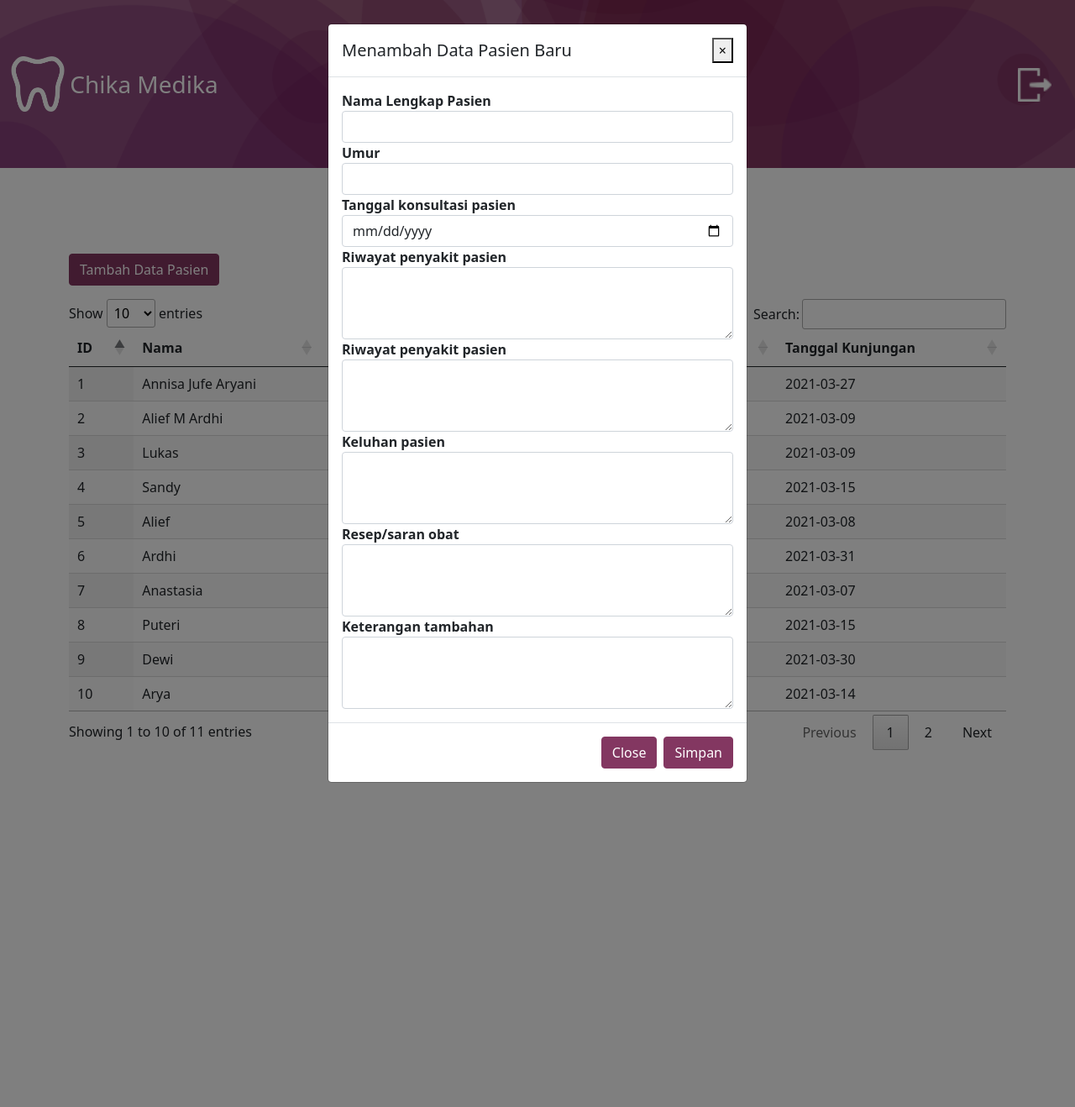
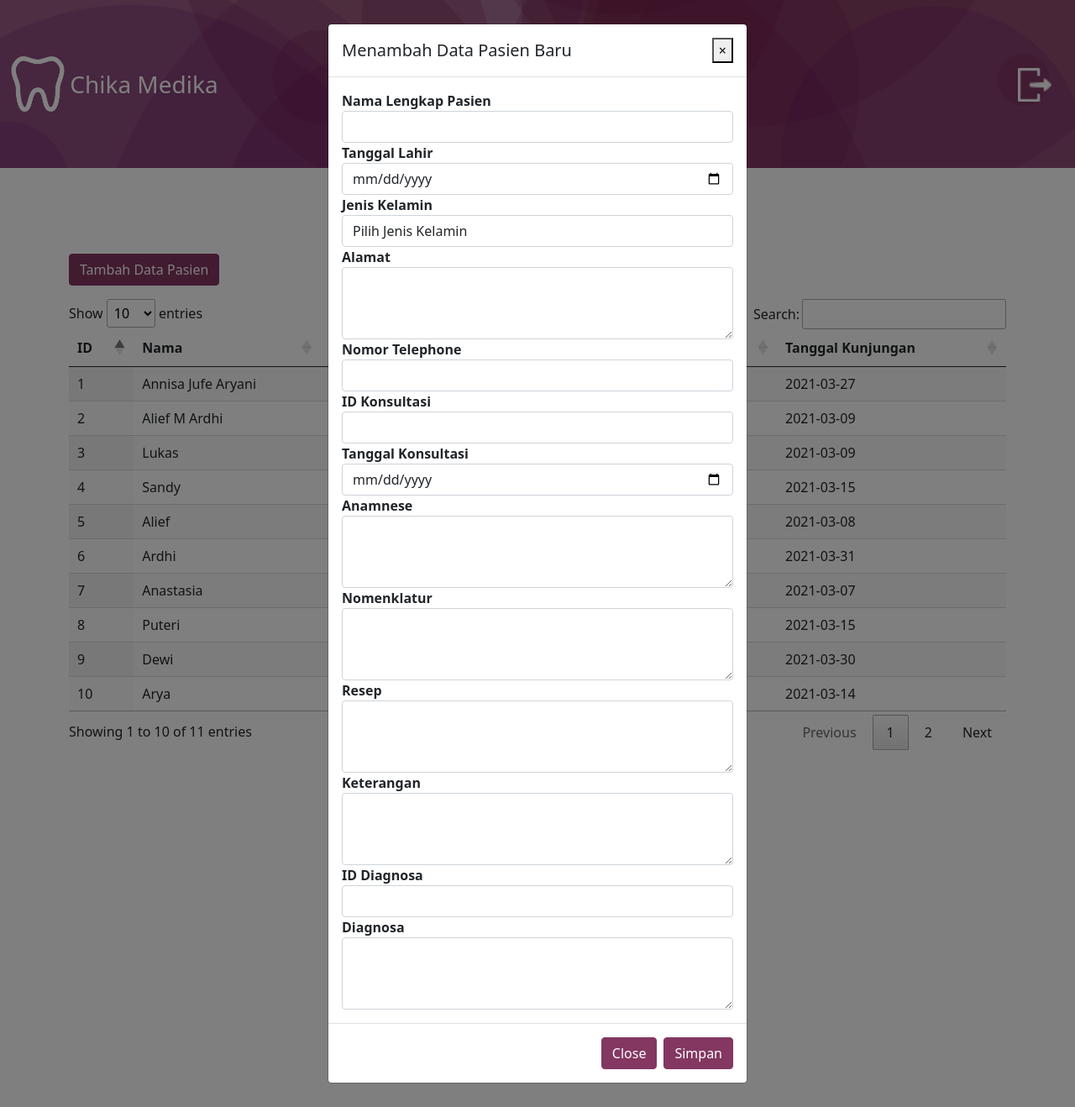
Before and after one commit to aliefardhi/Sistem-Pendataan-Pasien-Chika-Medika, a CodeIgniter app: page /chikamedika/index.php/home/index in a window 1280 px wide, after a click on "Tambah Data Pasien". Shown: the whole page at 84% size. Run offline with CodeIgniter, Linux system fonts and the light colour scheme; data comes from the database, SQL or seed files in the repository; some libraries are stand-ins or nearby versions.

Commit message:
Update Form Tambah

```diff
--- a/application/controllers/Landing.php
+++ b/application/controllers/Landing.php
@@ -29,7 +29,7 @@ class Landing extends CI_Controller{
             );
 
             $this->session->set_userdata($data_session);
-            redirect(base_url(home));
+            redirect(base_url('home'));
         }else{
             echo "Username dan password salah!";
         }
--- a/application/views/Home/index.php
+++ b/application/views/Home/index.php
@@ -78,38 +78,67 @@
           </div>
 
           <div class="form-group">
-            <label for="umur"><strong>Umur</strong></label>
-            <input type="number" class="form-control" id="umur" name="umur">
+            <label for="tgl_lahir"><strong>Tanggal Lahir</strong></label>
+            <input type="date" class="form-control" id="tgl_lahir" name="tgl_lahir">
           </div>
 
           <div class="form-group">
-            <label for="tgl_konsul"><strong>Tanggal konsultasi pasien</strong></label>
-            <input type="date" class="form-control" id="tgl_konsul" name="tgl_konsul">
+            <label for="jk"><strong>Jenis Kelamin</strong></label>
+              <select class="form-control" id="jk" name="jk">
+              <option>Pilih Jenis Kelamin</option>
+              <option>L</option>
+              <option>P</option>
+            </select>
           </div>
 
           <div class="form-group">
-            <label for="riwayat"><strong>Riwayat penyakit pasien</strong></label>
-            <textarea class="form-control" id="riwayat" name="riwayat" rows="3"></textarea>
+            <label for="alamat"><strong>Alamat</strong></label>
+            <textarea class="form-control" id="alamat" name="alamat" rows="3"></textarea>
           </div>
 
           <div class="form-group">
-            <label for="riwayat"><strong>Riwayat penyakit pasien</strong></label>
-            <textarea class="form-control" id="riwayat" name="riwayat" rows="3"></textarea>
+            <label for="no_telp"> <strong>Nomor Telephone</strong></label>
+            <input type="number" class="form-control" id="no_telp" name="no_telp">
           </div>
 
           <div class="form-group">
-            <label for="keluhan"><strong>Keluhan pasien</strong></label>
-            <textarea class="form-control" id="keluhan" name="keluhan" rows="3"></textarea>
+            <label for="id_konsultasi"> <strong>ID Konsultasi</strong></label>
+            <input type="text" class="form-control" id="id_konsultasi" name="id_konsultasi">
           </div>
 
           <div class="form-group">
-            <label for="resep"><strong>Resep/saran obat</strong></label>
+            <label for="tgl_konsultasi"> <strong>Tanggal Konsultasi</strong></label>
+            <input type="date" class="form-control" id="tgl_konsultasi" name="tgl_konsultasi">
+          </div>
+
+          <div class="form-group">
+            <label for="anamnese"><strong>Anamnese</strong></label>
+            <textarea class="form-control" id="anamnese" name="anamnese" rows="3"></textarea>
+          </div>
+
+          <div class="form-group">
+            <label for="nomenklatur"><strong>Nomenklatur</strong></label>
+            <textarea class="form-control" id="nomenklatur" name="nomenklatur" rows="3"></textarea>
+          </div>
+
+          <div class="form-group">
+            <label for="resep"><strong>Resep</strong></label>
             <textarea class="form-control" id="resep" name="resep" rows="3"></textarea>
           </div>
 
           <div class="form-group">
-            <label for="keterangan"><strong>Keterangan tambahan</strong></label>
+            <label for="keterangan"><strong>Keterangan</strong></label>
             <textarea class="form-control" id="keterangan" name="keterangan" rows="3"></textarea>
+          </div>
+
+          <div class="form-group">
+            <label for="id_diagnosa"> <strong>ID Diagnosa</strong></label>
+            <input type="text" class="form-control" id="nama" name="nama">
+          </div>
+
+          <div class="form-group">
+            <label for="diagnosa"><strong>Diagnosa</strong></label>
+            <textarea class="form-control" id="diagnosa" name="diagnosa" rows="3"></textarea>
           </div>
 
       </div>
```
